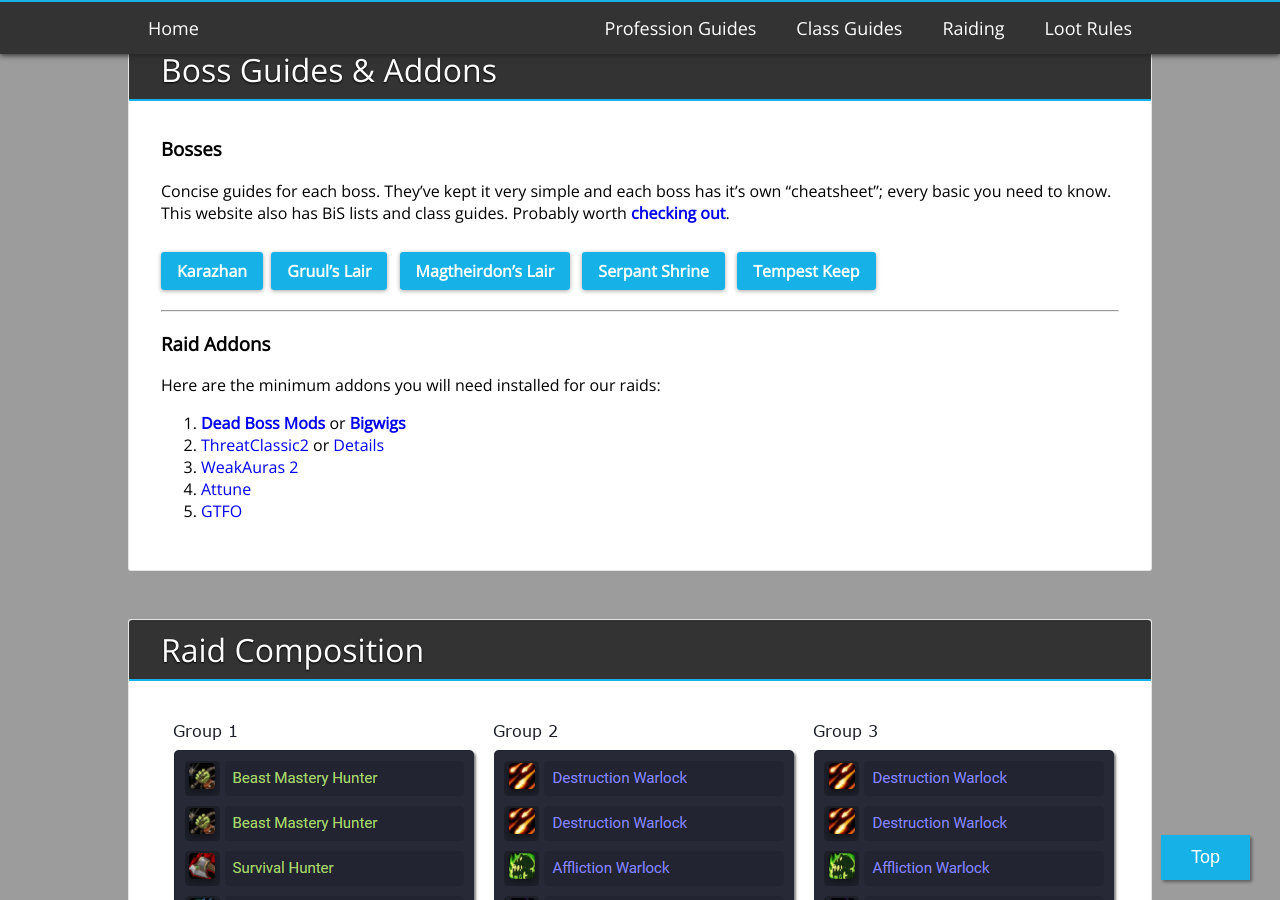
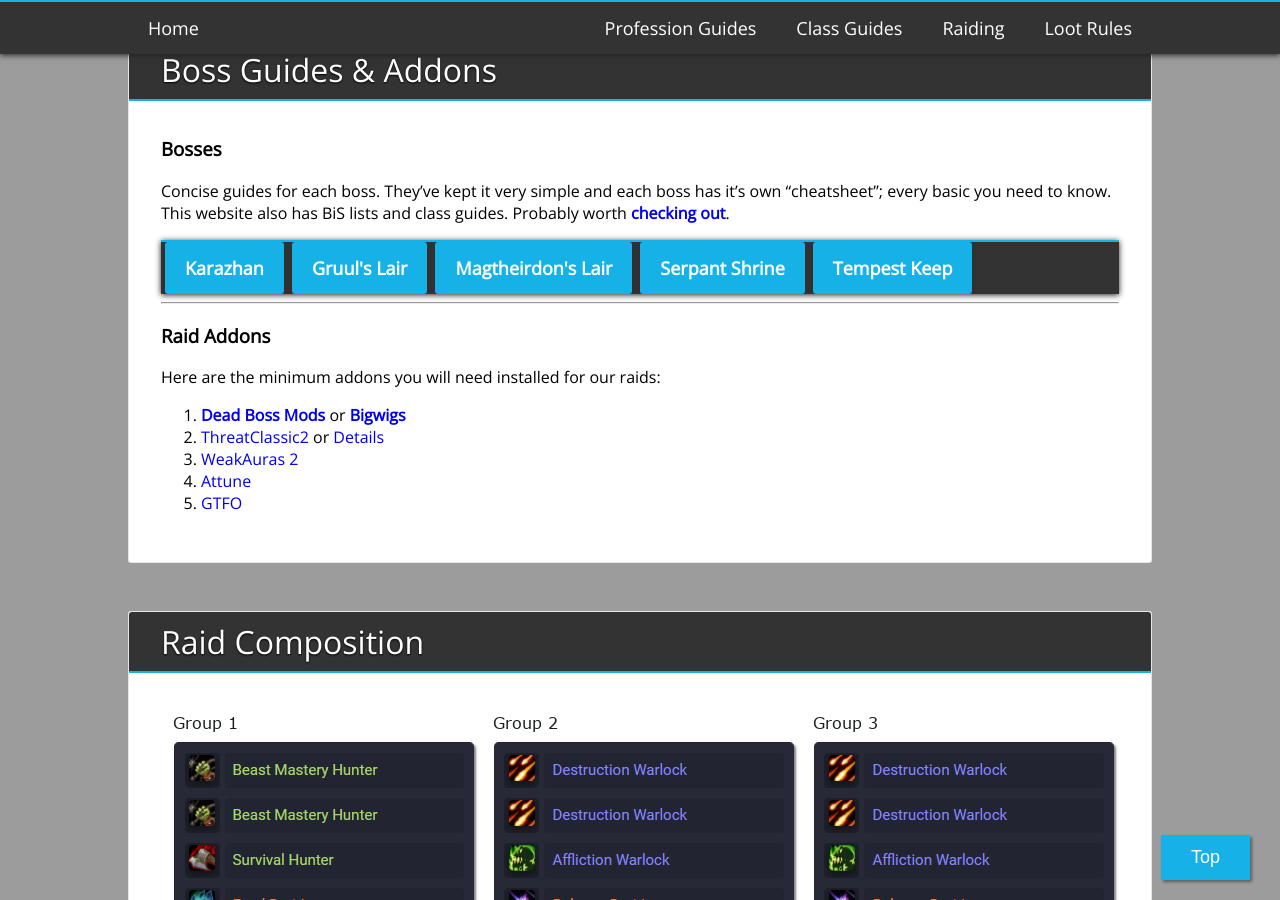
Before and after one commit to Sam-P-Simmons/Proximity, a Jekyll site: the page built from raiding.md, in a window 1280 px wide and 900 px high, scrolled down 678 px. Built offline with Jekyll 4.4.1, drawn with Linux system fonts in a browser that asks for light colours.

Commit message:
Update raiding.md

```diff
--- a/raiding.md
+++ b/raiding.md
@@ -59,17 +59,18 @@ name: Raiding
 </div>
 
 <div class="container-two-body" markdown="1">
+<div class="flex-container" markdown="1">
 
 ### Bosses
 
 Concise guides for each boss. They've kept it very simple and each boss has it's own "cheatsheet"; every basic you need to know. This website also has BiS lists and class guides. Probably worth **[checking out](https://wowtbc.gg)**.
 
-<div class="div-space" style="padding: 0.25rem 0" markdown="1">
-<span class="links-btn" style="margin: 0">[Karazhan](https://wowtbc.gg/boss-guides/karazhan/)</span>
-<span class="links-btn">[Gruul's Lair](https://wowtbc.gg/boss-guides/gruul's-lair/)</span>
-<span class="links-btn">[Magtheirdon's Lair](https://wowtbc.gg/boss-guides/magtheridon's-lair/)</span>
-<span class="links-btn">[Serpant Shrine](https://wowtbc.gg/boss-guides/ssc/)</span>
-<span class="links-btn">[Tempest Keep](https://wowtbc.gg/boss-guides/tempest-keep/)</span>
+<div class="navbar nav-unset">
+    <a class="links-btn btn-nav" href='https://wowtbc.gg/boss-guides/karazhan/'>Karazhan</a>
+    <a class="links-btn btn-nav" href="https://wowtbc.gg/boss-guides/gruul's-lair/">Gruul's Lair</a>
+    <a class="links-btn btn-nav" href="https://wowtbc.gg/boss-guides/magtheridon's-lair/">Magtheirdon's Lair</a>
+    <a class="links-btn btn-nav" href='https://wowtbc.gg/boss-guides/ssc/'>Serpant Shrine</a>
+    <a class="links-btn btn-nav" href='https://wowtbc.gg/boss-guides/tempest-keep/'>Tempest Keep</a>
 </div>
 
 <hr>
@@ -84,6 +85,7 @@ Here are the minimum addons you will need installed for our raids:
  5. [GTFO](https://www.curseforge.com/wow/addons/gtfo)
 </div>
 </div>
+</div>
 <!-- Boss Guides end -->
 
 <!-- Raid Comp start -->
@@ -93,7 +95,7 @@ Here are the minimum addons you will need installed for our raids:
 </div>
 
 <div style="text-align: center" markdown="1">
-<img src="./../assets/RaidComp.png">
+<img src="{{site.baseurl}}/assets/RaidComp.png">
 </div>
 </div>
 <!-- Raid Comp end -->
```
